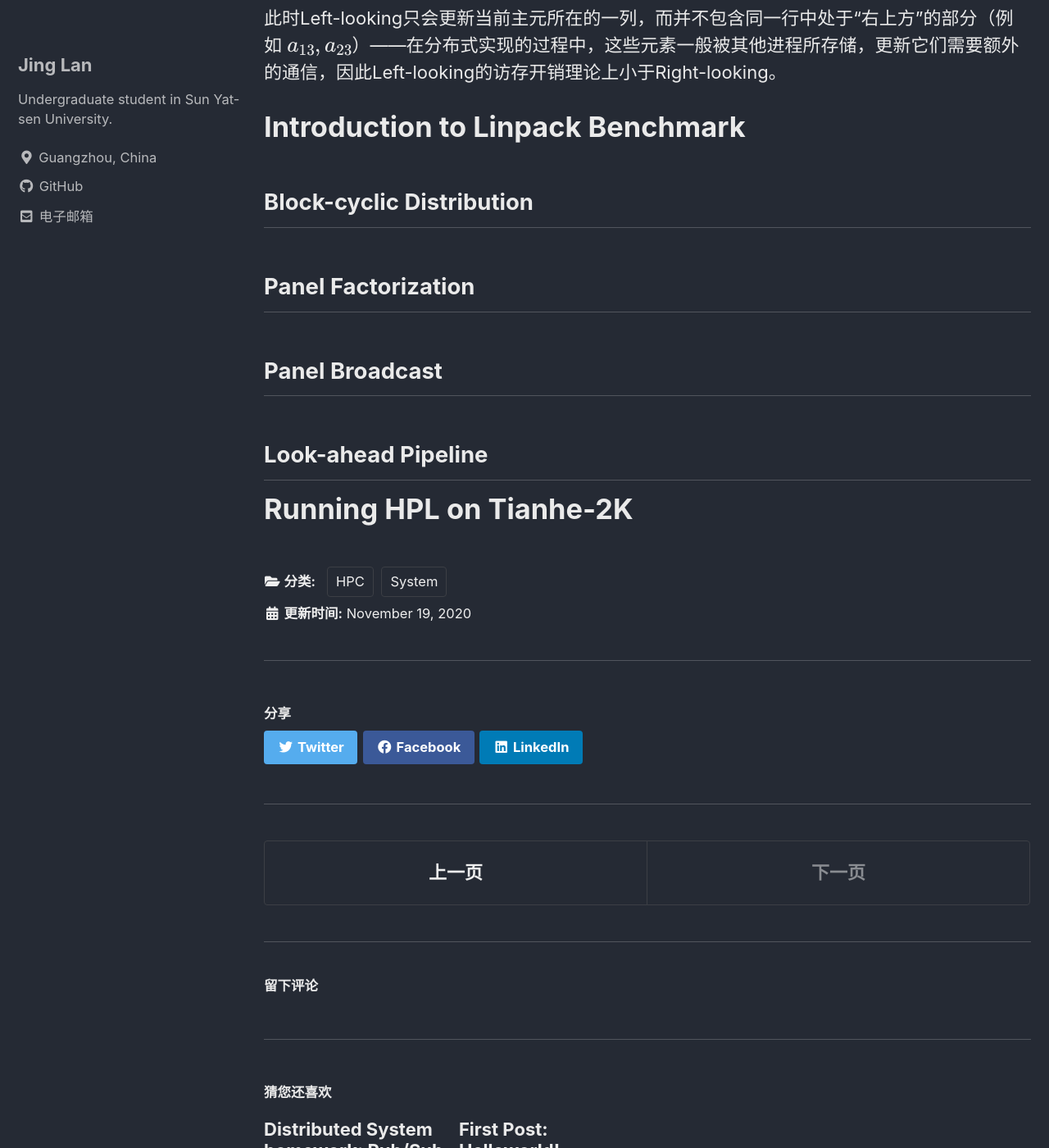
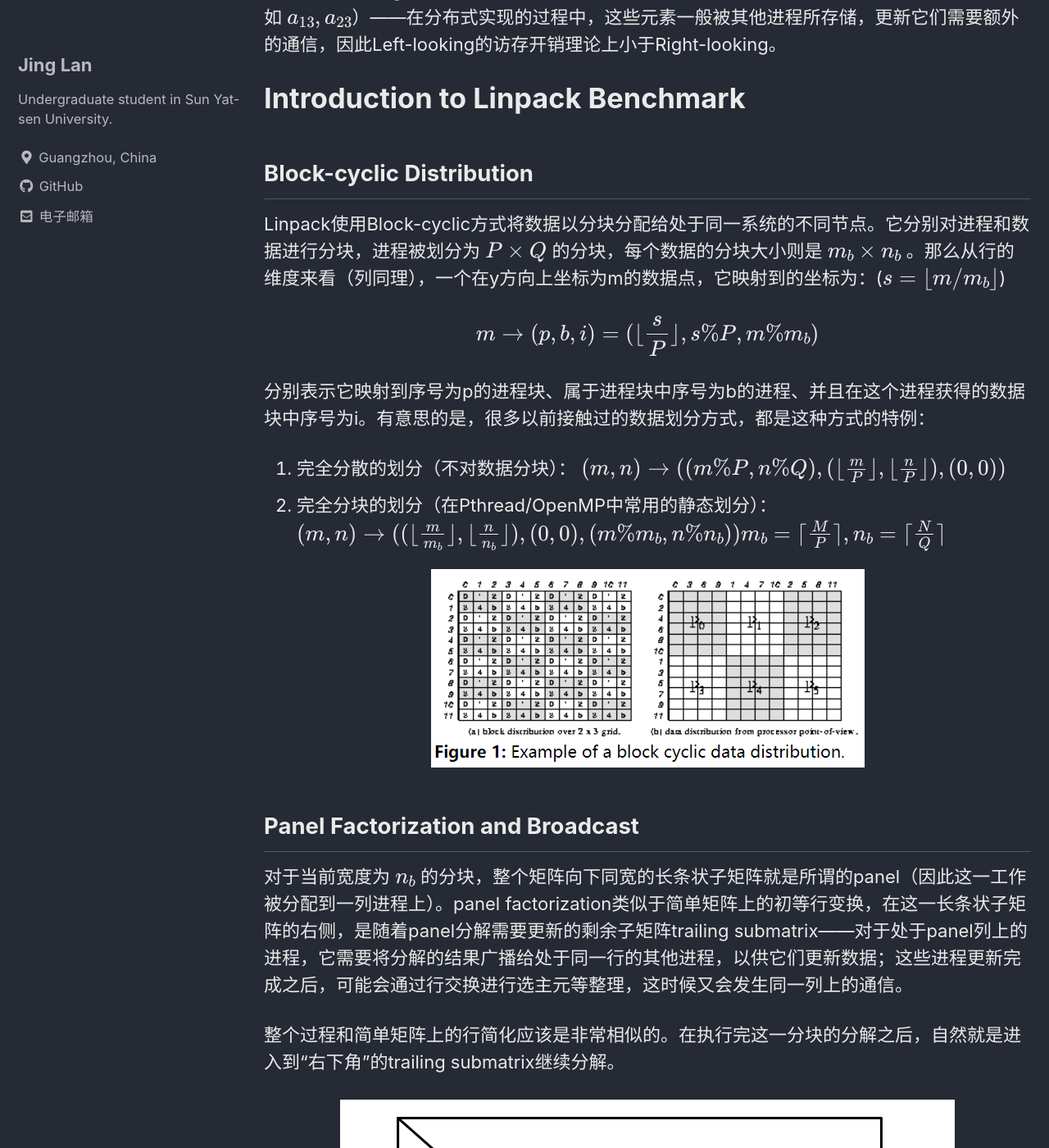
Before and after one commit to Lan-Jing/Lan-Jing.github.io, a Jekyll site: the page built from _posts/2020-11-19-HPL.md, in a window 1280 px wide and 1400 px high, scrolled down 2169 px. Shown: the whole window at 82% size. Built offline with Jekyll 4.4.1, drawn with Linux system fonts in a browser that asks for light colours; cached includes are drawn as plain includes; formulas are drawn with MathJax 3; comment, search, counter and statistics services are not loaded; some of the changed text lies outside the part shown.

```diff
--- a/_posts/2020-11-19-HPL.md
+++ b/_posts/2020-11-19-HPL.md
@@ -98,11 +98,38 @@ $$
 # Introduction to Linpack Benchmark
 
 ## Block-cyclic Distribution
+Linpack使用Block-cyclic方式将数据以分块分配给处于同一系统的不同节点。它分别对进程和数据进行分块，进程被划分为 $ P \times Q $ 的分块，每个数据的分块大小则是 $ m_b \times n_b $ 。那么从行的维度来看（列同理），一个在y方向上坐标为m的数据点，它映射到的坐标为：($ s = \lfloor m/m_b \rfloor $)
 
-## Panel Factorization
+$$
+m \to (p,b,i) = (\lfloor\frac{s}{P}\rfloor, s\%P, m \% m_b) \\
+$$
 
-## Panel Broadcast
+分别表示它映射到序号为p的进程块、属于进程块中序号为b的进程、并且在这个进程获得的数据块中序号为i。有意思的是，很多以前接触过的数据划分方式，都是这种方式的特例：
+
+1. 完全分散的划分（不对数据分块）：
+$$
+(m,n) \to ((m\%P,n\%Q),(\lfloor\frac{m}{P}\rfloor,\lfloor\frac{n}{P}\rfloor), (0,0))
+$$
+1. 完全分块的划分（在Pthread/OpenMP中常用的静态划分）：
+$$
+(m,n) \to ((\lfloor\frac{m}{m_b}\rfloor,\lfloor\frac{n}{n_b}\rfloor),(0,0),(m\%m_b,n\%n_b)) \\
+m_b = \lceil\frac{M}{P}\rceil, n_b = \lceil\frac{N}{Q}\rceil
+$$
+
+![Pub/Sub]({{ site.url }}{{ site.baseurl }}/assets/images/block-cyclic.png){: .align-center}
+
+## Panel Factorization and Broadcast
+
+对于当前宽度为 $ n_b $ 的分块，整个矩阵向下同宽的长条状子矩阵就是所谓的panel（因此这一工作被分配到一列进程上）。panel factorization类似于简单矩阵上的初等行变换，在这一长条状子矩阵的右侧，是随着panel分解需要更新的剩余子矩阵trailing submatrix——对于处于panel列上的进程，它需要将分解的结果广播给处于同一行的其他进程，以供它们更新数据；这些进程更新完成之后，可能会通过行交换进行选主元等整理，这时候又会发生同一列上的通信。
+
+整个过程和简单矩阵上的行简化应该是非常相似的。在执行完这一分块的分解之后，自然就是进入到“右下角”的trailing submatrix继续分解。
+
+![Pub/Sub]({{ site.url }}{{ site.baseurl }}/assets/images/trailing-submatrix.png){: .align-center}
 
 ## Look-ahead Pipeline
 
+这一改进的思想在将数据广播的过程隐藏在panel factorization过程中。在broadcast过程中，处于下一个panel的列进程可以先使用从广播接收到的新数据进行panel factorization，然后再更新剩余子矩阵中所有属于自己的矩阵块的数据。相对的，很多进程并没有矩阵块在下一个panel中，它们直接通过广播数据更新剩余子矩阵即可。
+
+在Linpack的通信部分，~~有很多可能优化的骚操作~~。有些可选的通信方式已经实现在软件包里面，通过改变参数来~~玄学调参~~选择系统合适的配置。
+
 # Running HPL on Tianhe-2K
```
Also changed, not shown: other parts of _posts/2020-11-19-HPL.md (+1 -1 lines), assets/images/block-cyclic.png (added), assets/images/trailing-submatrix.png (added).
